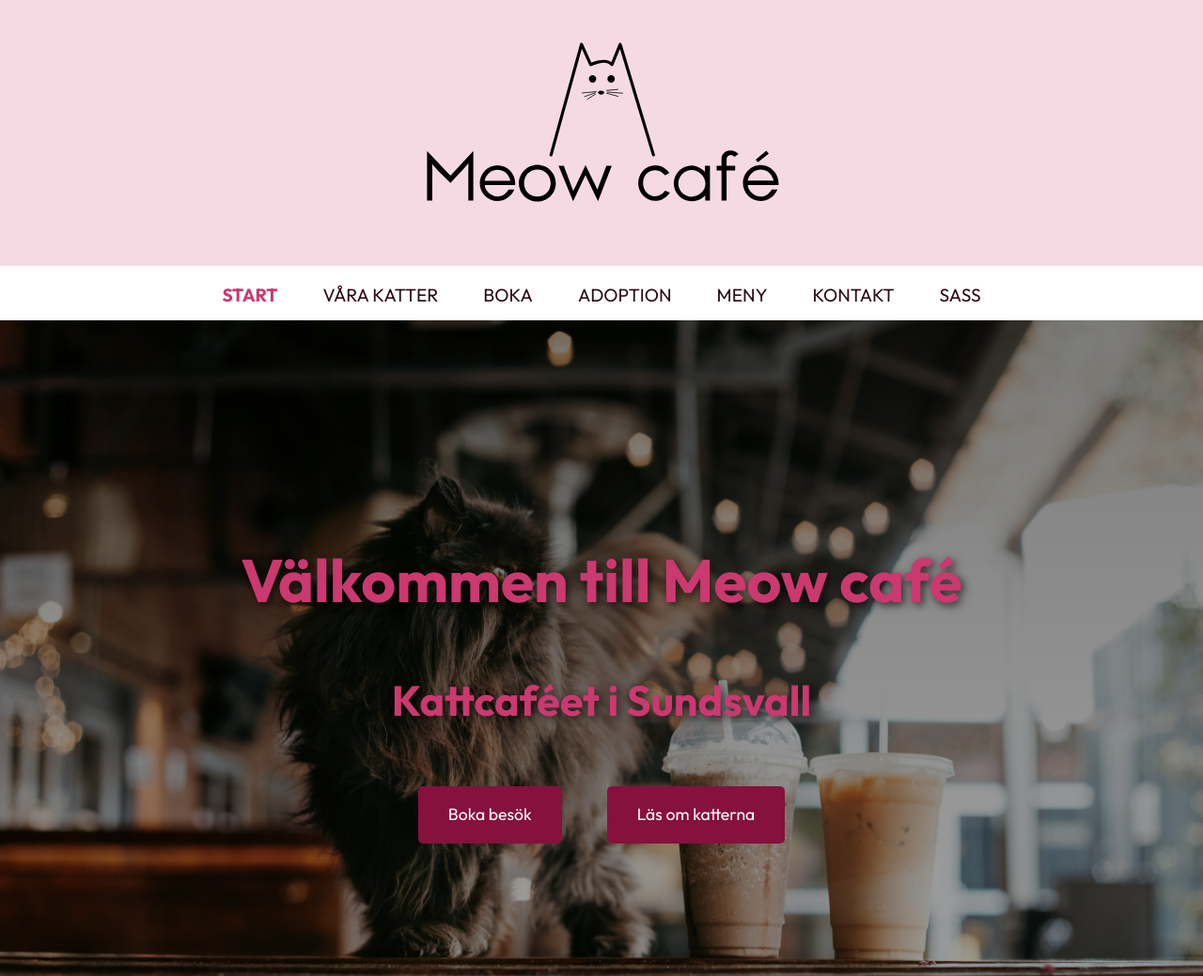
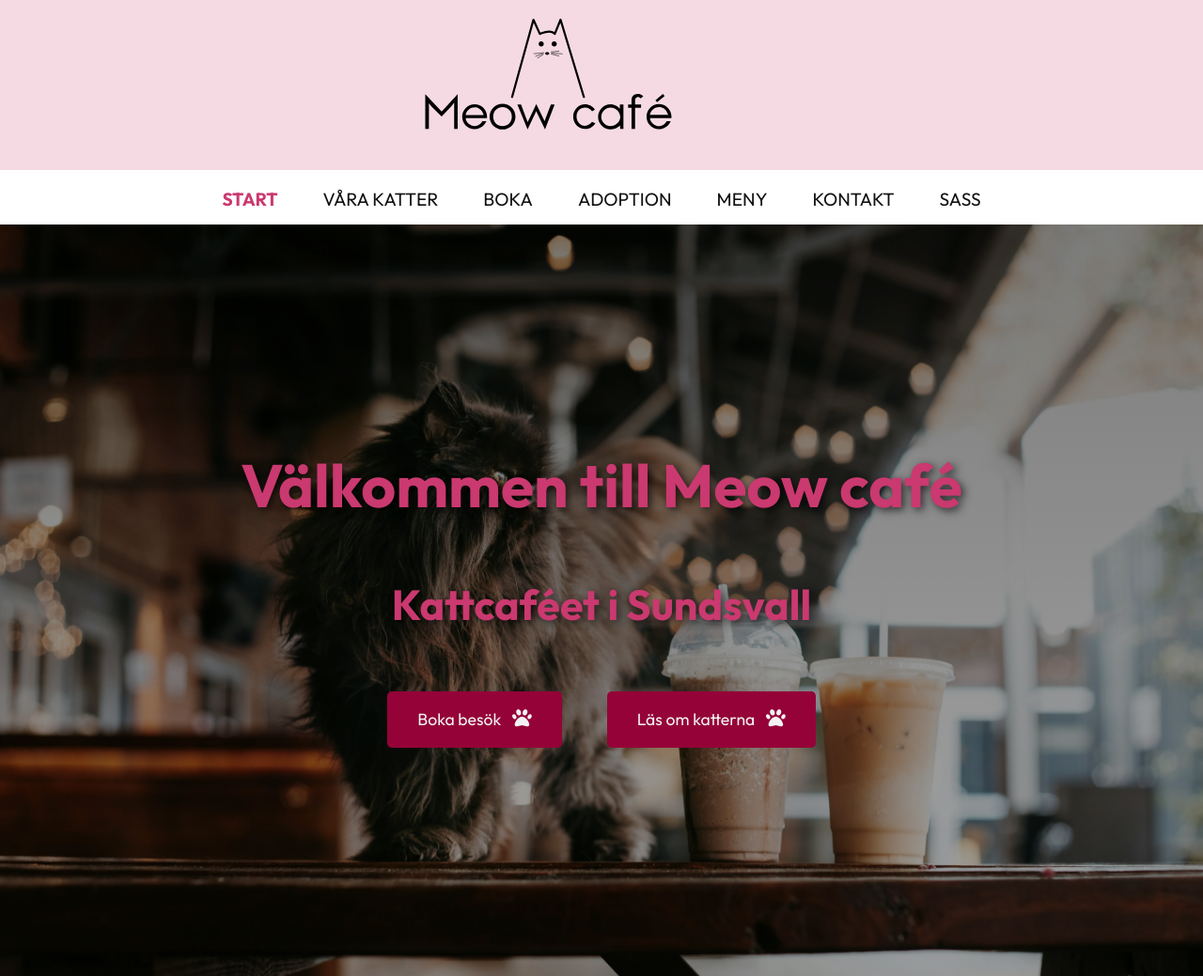
Before and after one commit to parisiproductions/moment3, a website built with Parcel: page src/index.html in a window 1280 px wide. Shown: the top 1039 px of the page at 94% size. Built offline with nearby package versions, Linux system fonts and the light colour scheme.

Commit message:
fixar mixin för knappar

```diff
--- a/src/css/_components.scss
+++ /dev/null
@@ -1 +0,0 @@
-// Detta är en tom SCSS-fil.
--- a/src/css/_layout.scss
+++ b/src/css/_layout.scss
@@ -1,21 +1,18 @@
 @use "variables";
 
 /* Header och navigation */
-
-
 
 .top-header{
     background-color: variables.$background-color;
 }
 
 
-
 .logo{
-    padding: 1.5rem;
+    padding: 1rem;
 }
 
 .logo img{
-    width: 100%;
+    width: 70%;
     height: auto;
 }
 
@@ -24,10 +21,10 @@
     display: flex;
     flex-direction: column;
     justify-content: space-evenly;
-    gap: 2rem;
+    gap: 1rem;
     align-items: center;
-    padding-top: 1rem;
     width: 100%;
+    color: variables.$menu-link-color;
 
 }
 
@@ -45,7 +42,7 @@
 }
 
 #nav-menu a:hover{
-    background-color: #ffffffa8
+    background-color: variables.$menu-background-color;
     }
 
 nav{
@@ -58,17 +55,18 @@ ul {
     padding: 0;
     margin: 0;
 
-}
+
 li {
     padding-bottom: 0.7rem;
-}
+
 a {
     text-decoration: none;
     font-size: 1.2rem;
     color: variables.$paragraph-color;
     padding: 1.1rem 1.5rem 1.1rem;
-    background-color: white;
     text-transform: uppercase;
+}
+}
 }
 }
 
@@ -128,13 +126,6 @@ padding: 1.1rem 1.5rem 1.1rem;
         z-index: 1000;
     }
 
-        nav a {
-            background-color:  variables.$background-color;
-        }
-
-        .nav-link-active{
-            background-color: grey;
-        }
 
     #nav-menu ul {
         flex-direction: column;
@@ -150,9 +141,8 @@ padding: 1.1rem 1.5rem 1.1rem;
     }
 
 
-
     .logo img{
-        width: 70%;
+        width: 50%;
         height: auto;
     }
 }
--- a/src/css/_mixins.scss
+++ b/src/css/_mixins.scss
@@ -1,11 +1,11 @@
 @use "variables";
 
 
-.button {
+@mixin button-style($button-color, $button-text) {
     padding: 1rem 2rem;
     max-width: 100%;
     background-color: variables.$button-color;
-    color: white;
+    color: variables.$button-text;
     white-space: nowrap;
     font-size: 1.1rem;
     border: none;
@@ -19,6 +19,15 @@
     }
   }
 
+  .button {
+    @include button-style(variables.$button-color, variables.$button-text);
+
+    i{
+      font-size: 1.3rem;
+      margin-left: 0.5rem;
+}}
+
+
   /* Media queries*/
 /* Skärmar mindre än eller lika med 1024px */
 
--- a/src/css/_themes.scss
+++ b/src/css/_themes.scss
@@ -0,0 +1 @@
+@use "variables";
--- a/src/css/_variables.scss
+++ b/src/css/_variables.scss
@@ -1,16 +1,22 @@
 
 $light-pink: #f5dae4;
-$white:  #f7f3f3;
+$white: #f3f3f3;
+$pink-white:  #f7ebf2;
 $cerise:  #86113c;
+$black: #111111;
 
 
 
 $background-color: $light-pink;
-$main-color: $white;
-$button-color: $cerise;
-$accent-color: rgb(221, 147, 8);
+$main-color: $pink-white;
+
+$button-color: saturate(#86113c, 20%);
+$button-text: $white;
+
 
 
 $headings-color: darken($background-color, 40%);
-$paragraph-color: darken($background-color, 80%);
-$menu-color: darken($background-color, 20%);
+$paragraph-color: $black;
+
+$menu-background-color: lighten($cerise, 60%);
+$menu-link-color: $black;
--- a/src/css/main.scss
+++ b/src/css/main.scss
@@ -1,6 +1,5 @@
 /*Importerar alla partials*/
 
-@use "components";
 @use "layout";
 @use "pages";
 @use "mixins";
--- a/src/index.html
+++ b/src/index.html
@@ -11,6 +11,9 @@
 <link rel="preconnect" href="https://fonts.googleapis.com">
 <link rel="preconnect" href="https://fonts.gstatic.com" crossorigin>
 <link href="https://fonts.googleapis.com/css2?family=Outfit:wght@100..900&display=swap" rel="stylesheet">
+
+   <!--FontAwesome-->
+   <script src="https://kit.fontawesome.com/a4237efc0a.js" crossorigin="anonymous"></script>
 
 <!--Faviconer-->
 		<!--Mina faviconer-->
@@ -65,11 +68,10 @@
 
         <div class="button-container">
           <a href="#" class="button">
+            Boka besök <i class="fa-solid fa-paw"></i></a>
 
 
-
-            Boka besök</a>
-          <a href="#" class="button">Läs om katterna</a>
+          <a href="#" class="button">Läs om katterna <i class="fa-solid fa-paw"></i></a>
         </div>
 
       </section>
@@ -84,7 +86,7 @@
             </p>
 
             <div class="button-container">
-            <a href="#" class="button">Läs mer om adoption</a>
+            <a href="#" class="button">Läs mer om adoption<i class="fa-solid fa-paw"></i></a>
             </div>
         </div>
 
@@ -116,7 +118,8 @@
 
 <div class="button-container">
 
-            <a href="#" class="button">Se vår meny</a>
+            <a href="#" class="button">Se vår meny
+                <i class="fa-solid fa-mug-hot"></i></a>
             </div>
         </div>
 
```
Also changed, not shown: src/css/_pages.scss (+7 -0 lines).
